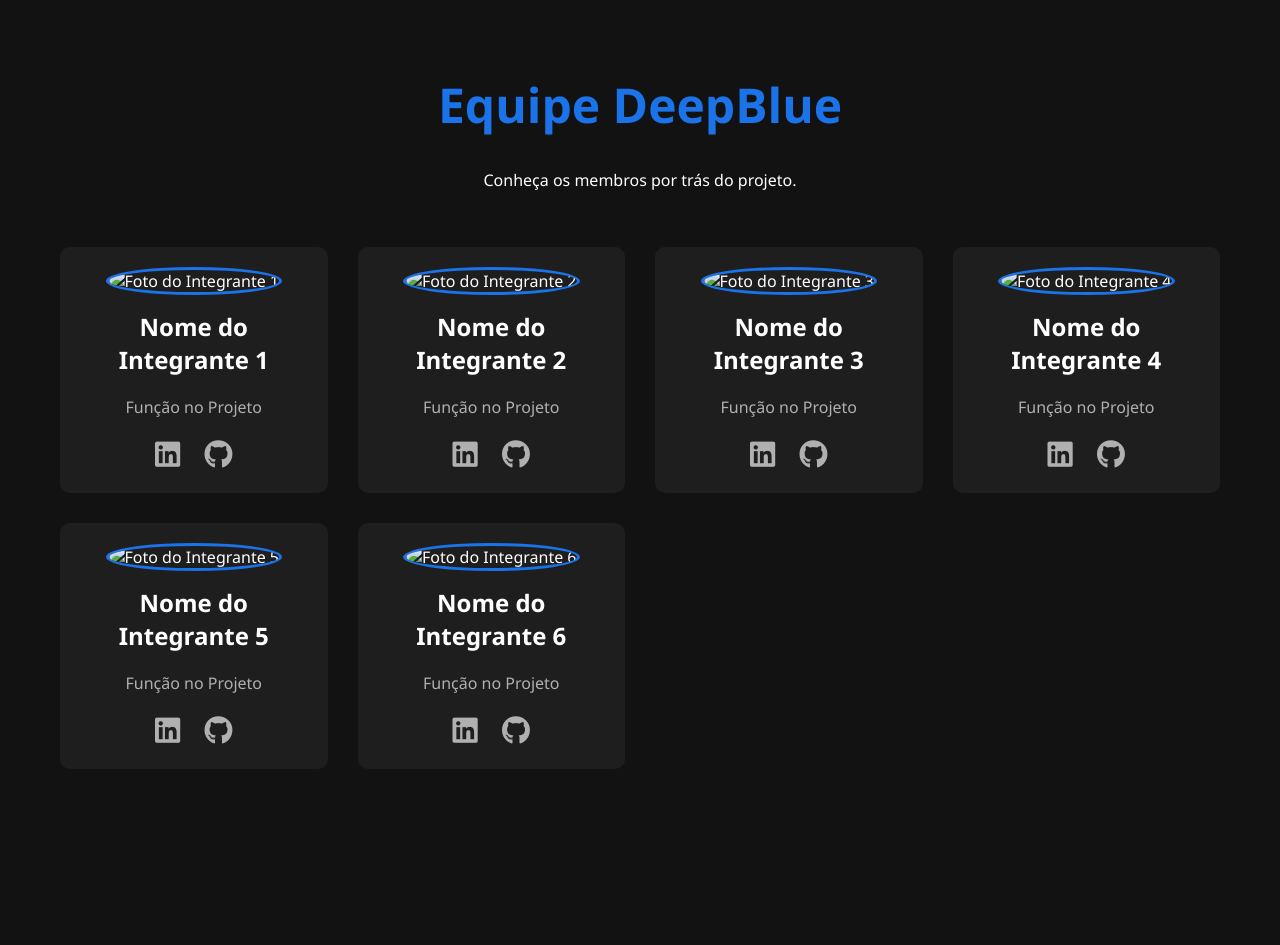
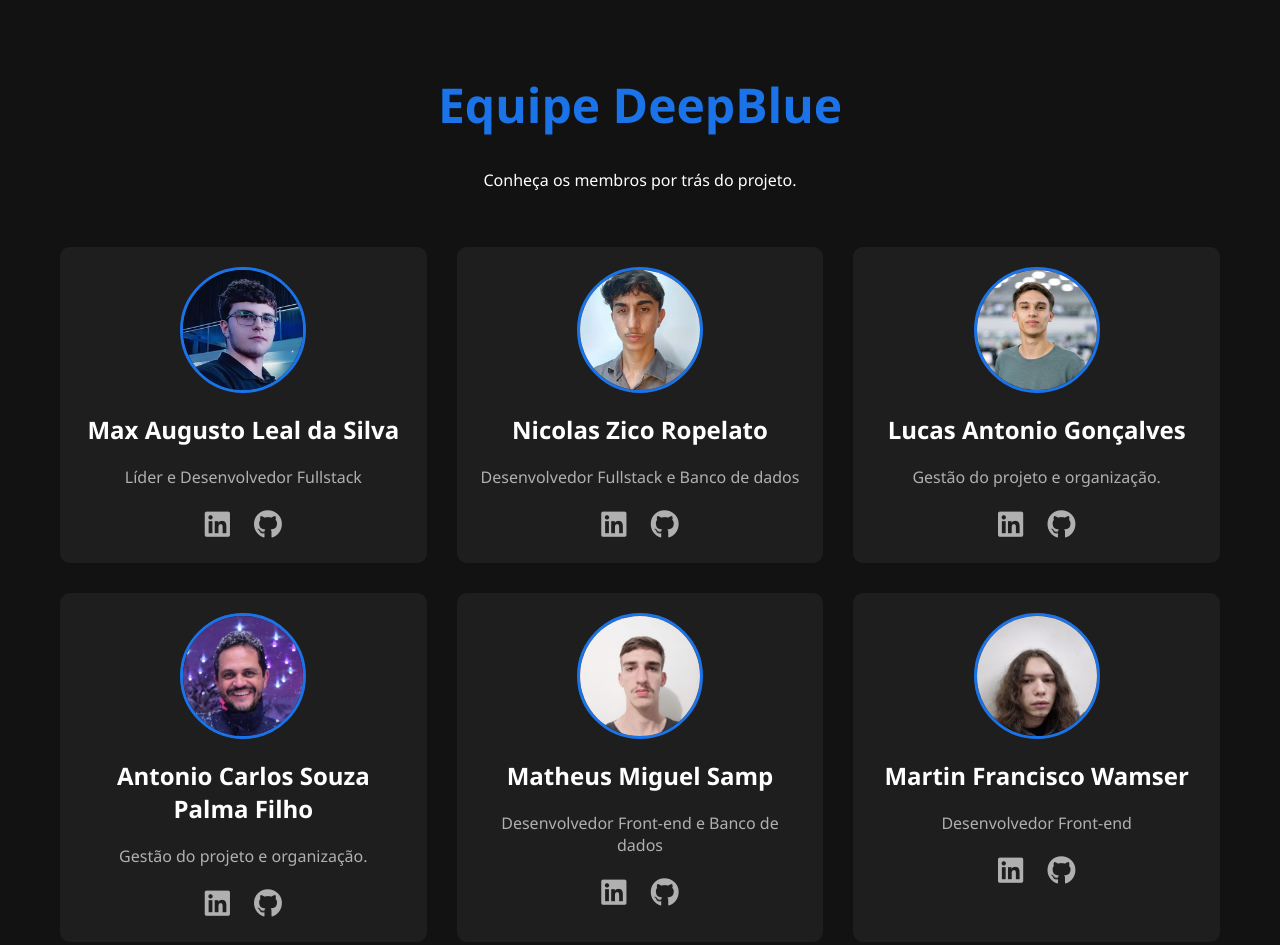
Before and after one commit to Max-Leal/Portfolio-DeepBlue, a plain HTML site: page index.html in a window 1280 px wide. Before the commit the page ends 849 px from the top, so only its background shows below. Drawn offline with Linux system fonts and the light colour scheme.

Commit message:
Adicionando fotos e links

```diff
--- a/index.html
+++ b/index.html
@@ -18,67 +18,67 @@
 
         <!-- Integrante 1 -->
         <div class="team-member">
-            <img src="URL_DA_FOTO_DO_INTEGRANTE_1" alt="Foto do Integrante 1">
-            <h2>Nome do Integrante 1</h2>
-            <p>Função no Projeto</p>
+            <img src="assets/max.jpg" alt="Foto do Integrante 1">
+            <h2>Max Augusto Leal da Silva</h2>
+            <p>Líder e Desenvolvedor Fullstack</p>
             <div class="social-links">
-                <a href="URL_DO_LINKEDIN_1" target="_blank" title="LinkedIn"><i class="fab fa-linkedin"></i></a>
-                <a href="URL_DO_GITHUB_1" target="_blank" title="GitHub"><i class="fab fa-github"></i></a>
+                <a href="https://www.linkedin.com/in/max-a-leal-da-silva-ab5713333/" target="_blank" title="LinkedIn"><i class="fab fa-linkedin"></i></a>
+                <a href="https://github.com/Max-Leal" target="_blank" title="GitHub"><i class="fab fa-github"></i></a>
             </div>
         </div>
 
         <!-- Integrante 2 -->
         <div class="team-member">
-            <img src="URL_DA_FOTO_DO_INTEGRANTE_2" alt="Foto do Integrante 2">
-            <h2>Nome do Integrante 2</h2>
-            <p>Função no Projeto</p>
+            <img src="assets/nicolas.jpg" alt="Foto do Integrante 2">
+            <h2>Nicolas Zico Ropelato</h2>
+            <p>Desenvolvedor Fullstack e Banco de dados</p>
             <div class="social-links">
-                <a href="URL_DO_LINKEDIN_2" target="_blank" title="LinkedIn"><i class="fab fa-linkedin"></i></a>
-                <a href="URL_DO_GITHUB_2" target="_blank" title="GitHub"><i class="fab fa-github"></i></a>
+                <a href="https://www.linkedin.com/in/nicolas-zico-ropelato-542111352/?original_referer=" target="_blank" title="LinkedIn"><i class="fab fa-linkedin"></i></a>
+                <a href="https://github.com/NicolasZico" target="_blank" title="GitHub"><i class="fab fa-github"></i></a>
             </div>
         </div>
 
         <!-- Integrante 3 -->
         <div class="team-member">
-            <img src="URL_DA_FOTO_DO_INTEGRANTE_3" alt="Foto do Integrante 3">
-            <h2>Nome do Integrante 3</h2>
-            <p>Função no Projeto</p>
+            <img src="assets/lucas.jpg" alt="Foto do Integrante 3">
+            <h2>Lucas Antonio Gonçalves</h2>
+            <p>Gestão do projeto e organização.</p>
             <div class="social-links">
-                <a href="URL_DO_LINKEDIN_3" target="_blank" title="LinkedIn"><i class="fab fa-linkedin"></i></a>
-                <a href="URL_DO_GITHUB_3" target="_blank" title="GitHub"><i class="fab fa-github"></i></a>
+                <a href="https://www.linkedin.com/in/lucasagoncalves/" target="_blank" title="LinkedIn"><i class="fab fa-linkedin"></i></a>
+                <a href="https://github.com/lucasantoniog" target="_blank" title="GitHub"><i class="fab fa-github"></i></a>
             </div>
         </div>
 
         <!-- Integrante 4 -->
         <div class="team-member">
-            <img src="URL_DA_FOTO_DO_INTEGRANTE_4" alt="Foto do Integrante 4">
-            <h2>Nome do Integrante 4</h2>
-            <p>Função no Projeto</p>
+            <img src="assets/antonio.jpg" alt="Foto do Integrante 4">
+            <h2>Antonio Carlos Souza Palma Filho</h2>
+            <p>Gestão do projeto e organização.</p>
             <div class="social-links">
-                <a href="URL_DO_LINKEDIN_4" target="_blank" title="LinkedIn"><i class="fab fa-linkedin"></i></a>
-                <a href="URL_DO_GITHUB_4" target="_blank" title="GitHub"><i class="fab fa-github"></i></a>
+                <a href="https://www.linkedin.com/in/antoniocarlossouzapalmafilho/?original_referer=" target="_blank" title="LinkedIn"><i class="fab fa-linkedin"></i></a>
+                <a href="https://github.com/AC1670" target="_blank" title="GitHub"><i class="fab fa-github"></i></a>
             </div>
         </div>
 
         <!-- Integrante 5 -->
         <div class="team-member">
-            <img src="URL_DA_FOTO_DO_INTEGRANTE_5" alt="Foto do Integrante 5">
-            <h2>Nome do Integrante 5</h2>
-            <p>Função no Projeto</p>
+            <img src="assets/matheus.jpg" alt="Foto do Integrante 5">
+            <h2>Matheus Miguel Samp</h2>
+            <p>Desenvolvedor Front-end e Banco de dados</p>
             <div class="social-links">
-                <a href="URL_DO_LINKEDIN_5" target="_blank" title="LinkedIn"><i class="fab fa-linkedin"></i></a>
-                <a href="URL_DO_GITHUB_5" target="_blank" title="GitHub"><i class="fab fa-github"></i></a>
+                <a href="https://www.linkedin.com/in/matheus-miguel-samp/" target="_blank" title="LinkedIn"><i class="fab fa-linkedin"></i></a>
+                <a href="https://github.com/MatheusMiguelSamp" target="_blank" title="GitHub"><i class="fab fa-github"></i></a>
             </div>
         </div>
 
         <!-- Integrante 6 -->
         <div class="team-member">
-            <img src="URL_DA_FOTO_DO_INTEGRANTE_6" alt="Foto do Integrante 6">
-            <h2>Nome do Integrante 6</h2>
-            <p>Função no Projeto</p>
+            <img src="assets/martin.jpg" alt="Foto do Integrante 6">
+            <h2>Martin Francisco Wamser</h2>
+            <p>Desenvolvedor Front-end</p>
             <div class="social-links">
-                <a href="URL_DO_LINKEDIN_6" target="_blank" title="LinkedIn"><i class="fab fa-linkedin"></i></a>
-                <a href="URL_DO_GITHUB_6" target="_blank" title="GitHub"><i class="fab fa-github"></i></a>
+                <a href="https://www.linkedin.com/in/martin-wamser-07338a352/" target="_blank" title="LinkedIn"><i class="fab fa-linkedin"></i></a>
+                <a href="https://github.com/martinWamser" target="_blank" title="GitHub"><i class="fab fa-github"></i></a>
             </div>
         </div>
 
--- a/style.css
+++ b/style.css
@@ -14,7 +14,7 @@ header h1 {
 
 .team-grid {
     display: grid;
-    grid-template-columns: repeat(auto-fit, minmax(250px, 1fr));
+    grid-template-columns: repeat(3, minmax(250px, 1fr));
     gap: 30px;
     padding: 40px 20px;
 }
```
Also changed, not shown: assets/antonio.jpg (added), assets/lucas.jpg (added), assets/martin.jpg (added), assets/matheus.jpg (added), assets/max.jpg (added), assets/nicolas.jpg (added).
